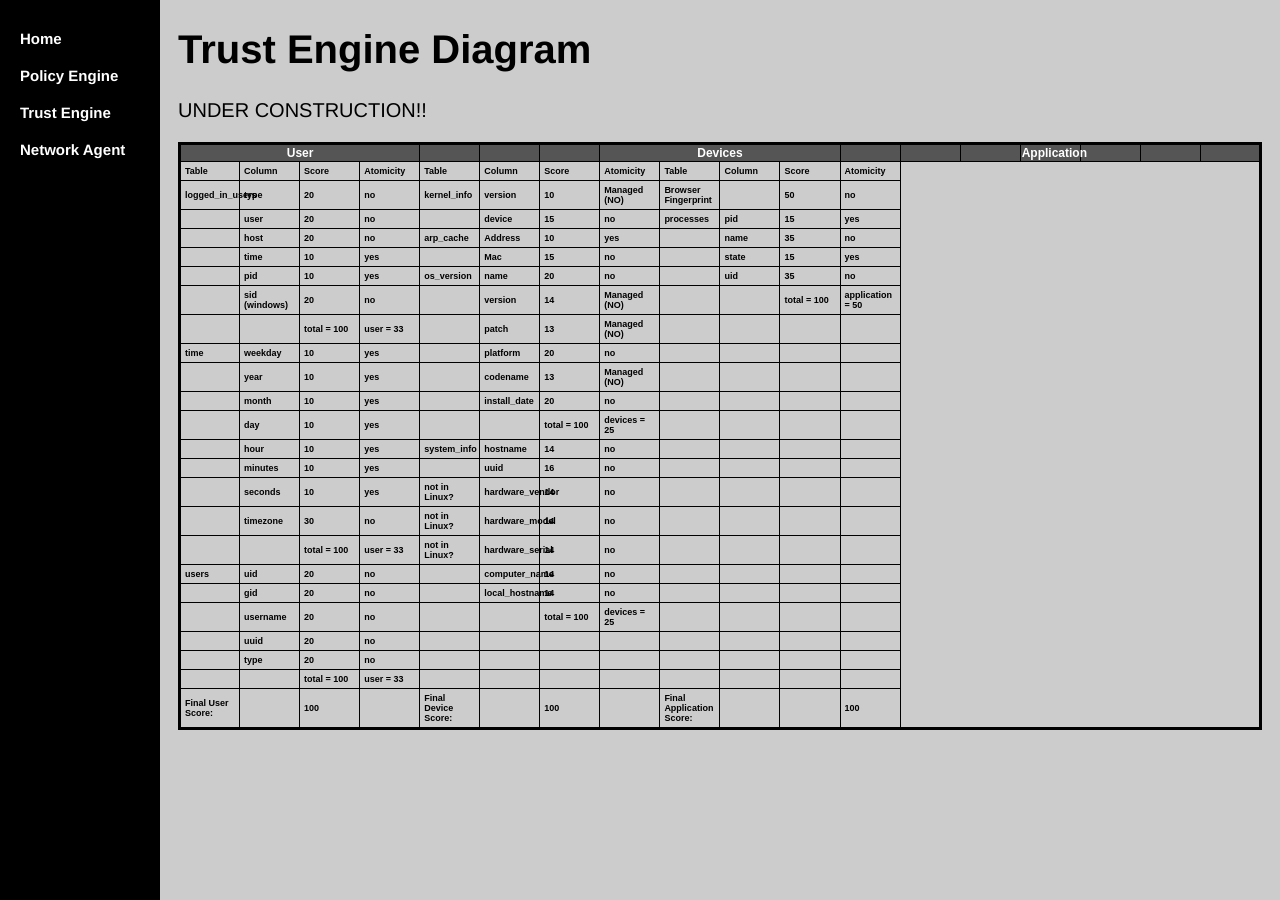
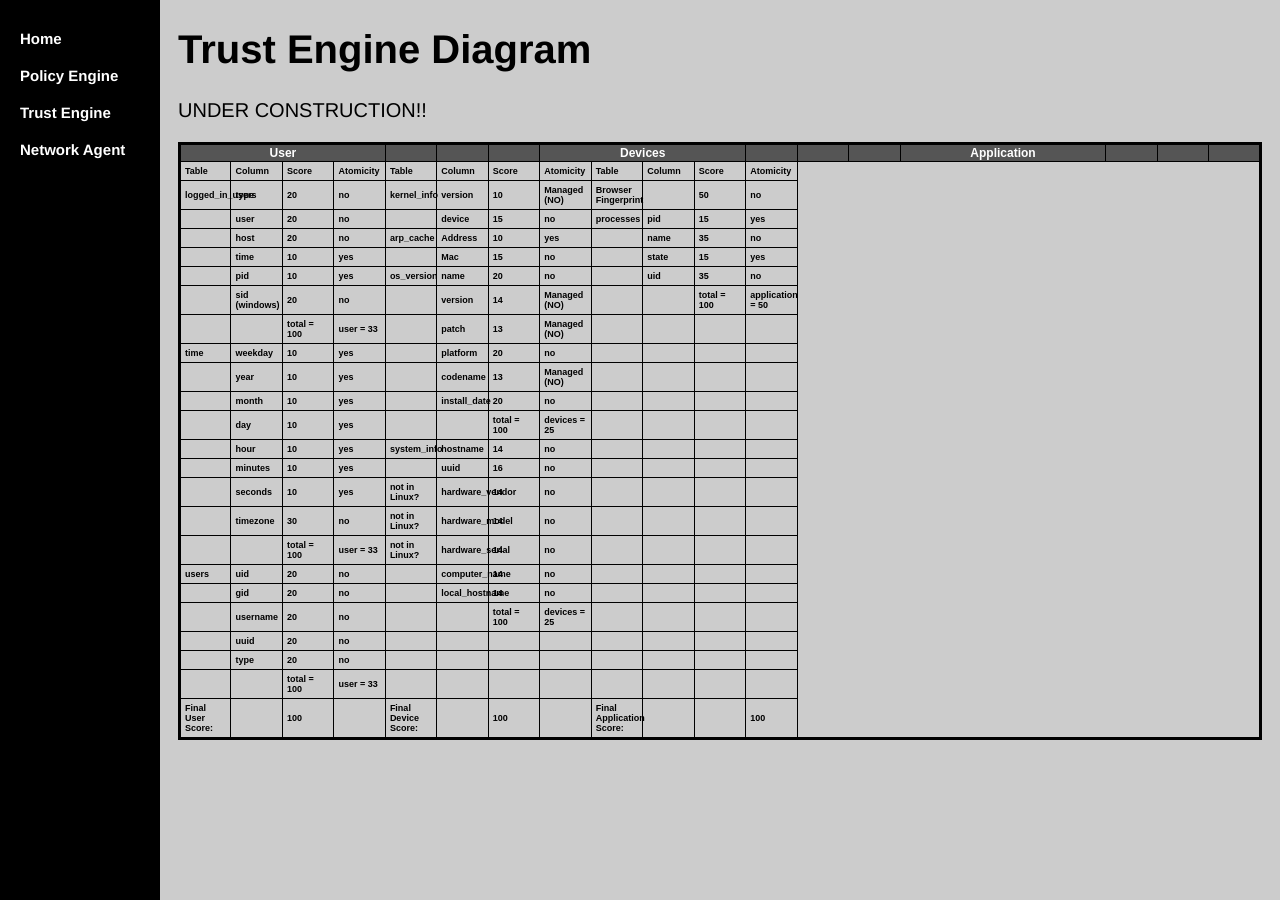
Before and after one commit to WWUZeroTrust/WWUZeroTrust.github.io, a Jekyll site: the page TrustEngine/diagram/index.html, which Jekyll copies as it is, in a window 1280 px wide. Built offline with Jekyll 4.4.1, drawn with Linux system fonts in a browser that asks for light colours.

Commit message:
Update index.html

```diff
--- a/TrustEngine/diagram/index.html
+++ b/TrustEngine/diagram/index.html
@@ -135,7 +135,7 @@
 	}
 </style>
 <table class="tableizer-table">
-<thead><tr class="tableizer-firstrow"><th colspan="4">User</th><th>&nbsp;</th><th>&nbsp;</th><th>&nbsp;</th><th colspan="4">Devices</th><th>&nbsp;</th><th>&nbsp;</th><th>&nbsp;</th><th>Application</th><th>&nbsp;</th><th>&nbsp;</th><th>&nbsp;</th></tr></thead><tbody>
+<thead><tr class="tableizer-firstrow"><th colspan="4">User</th><th>&nbsp;</th><th>&nbsp;</th><th>&nbsp;</th><th colspan="4">Devices</th><th>&nbsp;</th><th>&nbsp;</th><th>&nbsp;</th><th colspan="4">Application</th><th>&nbsp;</th><th>&nbsp;</th><th>&nbsp;</th></tr></thead><tbody>
 	<tr><td>Table</td><td>Column</td><td>Score</td><td>Atomicity</td><td>Table</td><td>Column</td><td>Score</td><td>Atomicity</td><td>Table</td><td>Column</td><td>Score</td><td>Atomicity</td></tr>
  <tr><td>logged_in_users</td><td>type</td><td>20</td><td>no</td><td>kernel_info</td><td>version</td><td>10</td><td>Managed (NO)</td><td>Browser Fingerprint</td><td>&nbsp;</td><td>50</td><td>no</td></tr>
  <tr><td>&nbsp;</td><td>user</td><td>20</td><td>no</td><td>&nbsp;</td><td>device</td><td>15</td><td>no</td><td>processes</td><td>pid</td><td>15</td><td>yes</td></tr>
```
